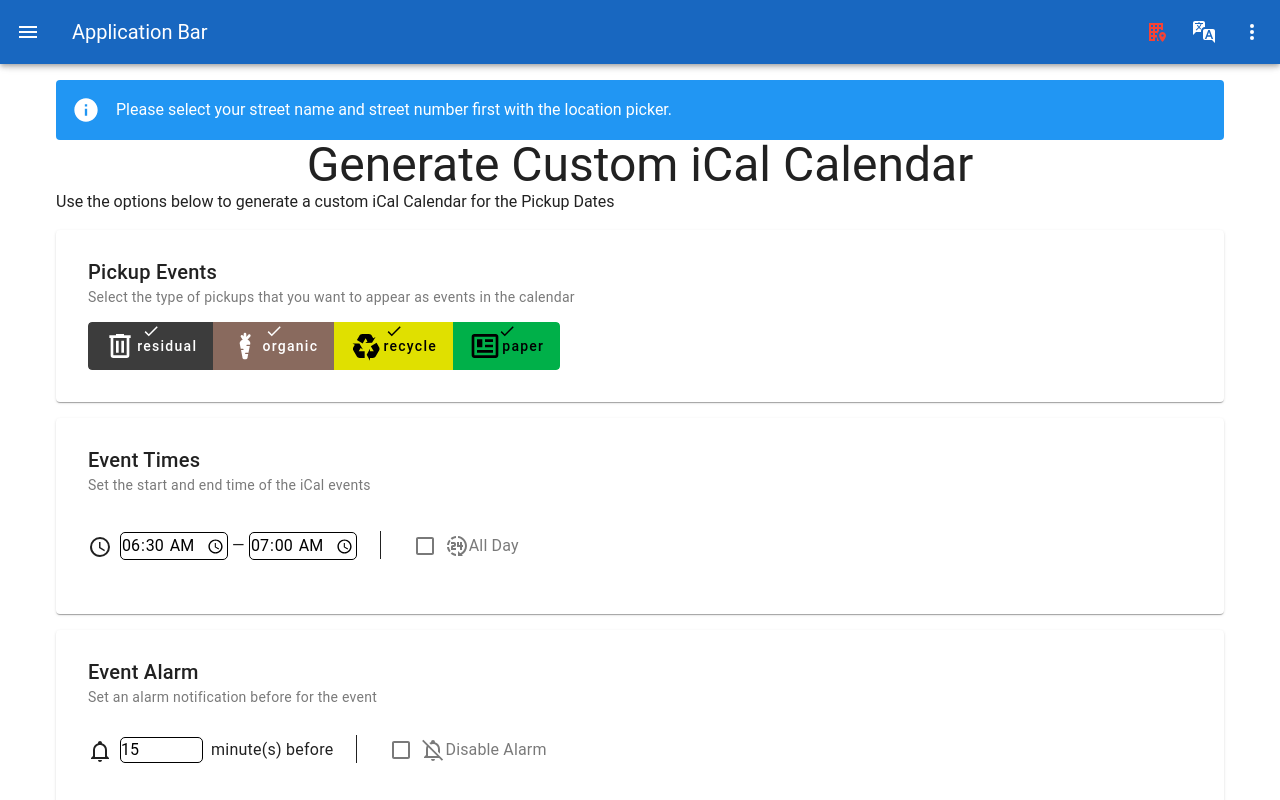
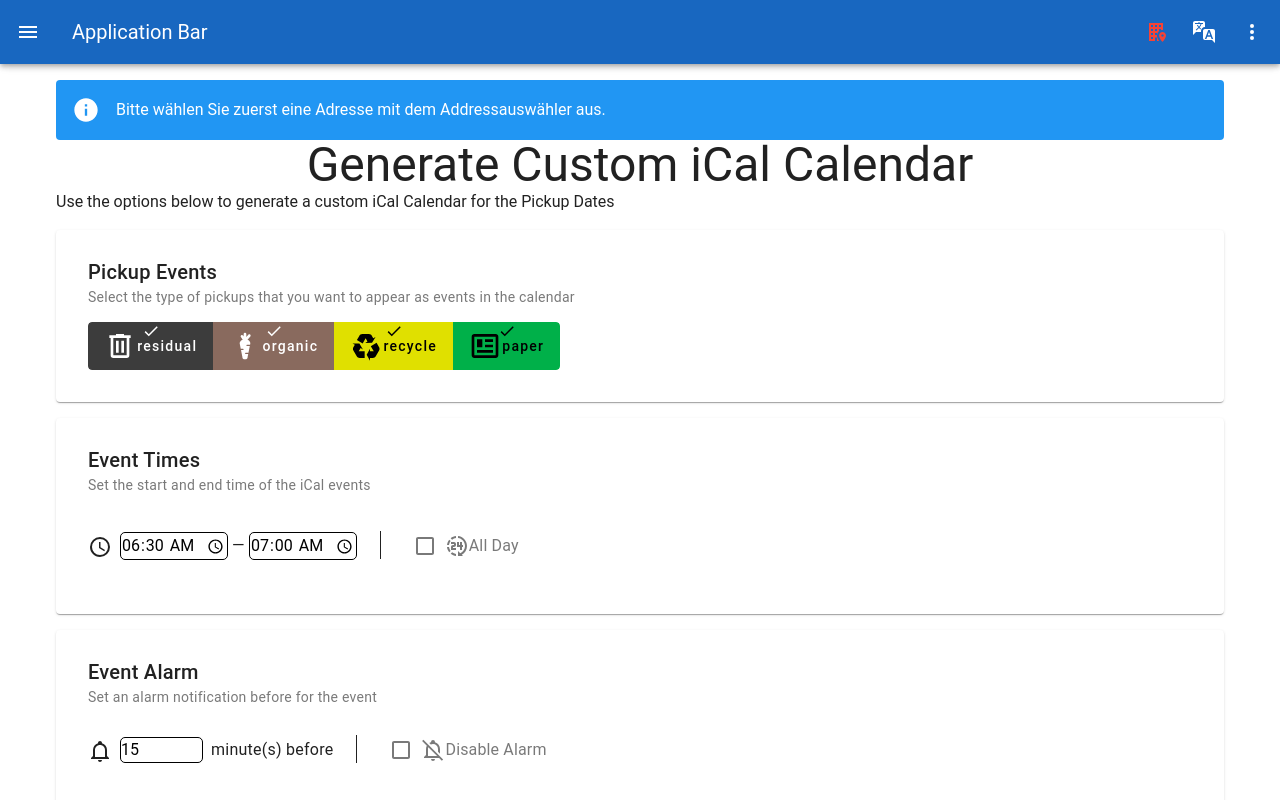
Before and after one commit to pano9000/aws-stuttgart-pickup-dates-service, a Nuxt app: page /ICalGenerator in a window 1280 px wide. Shown: the top 800 px of the page. Built offline with nearby package versions, Linux system fonts and the light colour scheme.

Commit message:
feat(i18n): add i18n to warnnosetStreet

```diff
--- a/components/WarnNoSetStreet.vue
+++ b/components/WarnNoSetStreet.vue
@@ -3,11 +3,20 @@
     v-if="!hasSetStreet"
     type="info"
   >
-    Please select your street name and street number first with the location picker.
+    {{ i18n.t("warnNoSetStreet.infoText") }}
   </v-alert>
 </template>
 
 <script setup lang="ts">
   import { useCookieUserConfig } from "~/composables/useCookieUserConfig.ts";
   const { hasSetStreet } = useCookieUserConfig();
+  const { i18n, multiMergeLocaleMessage } = useCustomI18n();
+
+  multiMergeLocaleMessage("warnNoSetStreet", [[
+      "infoText", {
+        de: "Bitte wählen Sie zuerst eine Adresse mit dem Addressauswähler aus.",
+        en: "Please select an Address with the location picker first."
+      }
+    ]
+  ]);
 </script>
```
